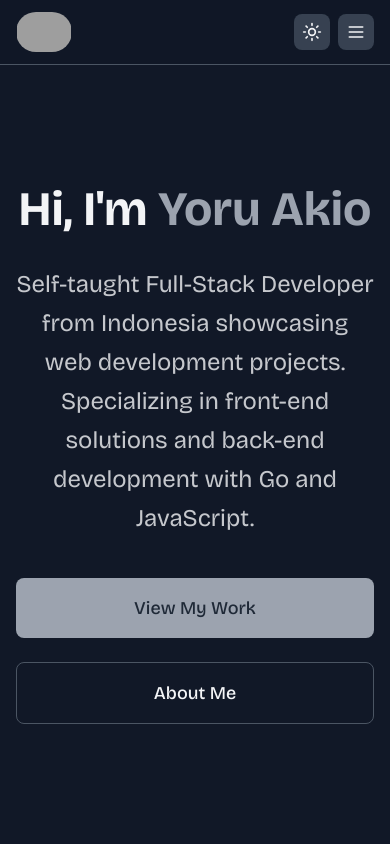
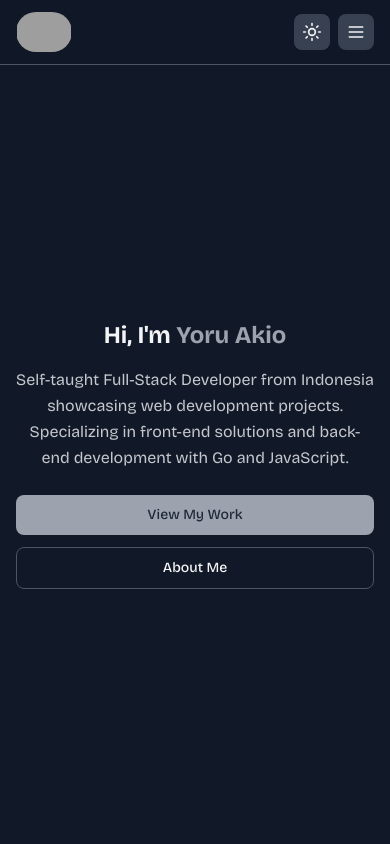
Before and after one commit to YoruAkio/AkioPortfolio, a Next.js app: page / in a window 390 px wide. Shown: the top 844 px of the page. Built offline with nearby package versions, Linux system fonts and the light colour scheme; grey boxes are pictures that could not be loaded.

Commit message:
feat: update Home component styles for improved layout and responsiveness

```diff
--- a/src/pages/index.js
+++ b/src/pages/index.js
@@ -26,25 +26,25 @@ export default function Home() {
               id="home"
               className="min-h-screen flex items-center justify-center pt-16"
             >
-              <div className="max-w-6xl mx-auto px-4 sm:px-6 lg:px-8 text-center">
-                <h1 className="text-5xl sm:text-7xl lg:text-8xl font-bold text-foreground mb-8">
+              <div className="max-w-4xl mx-auto px-4 sm:px-6 lg:px-8 text-center">
+                <h1 className="text-2xl sm:text-5xl lg:text-6xl font-bold text-foreground mb-4 sm:mb-6">
                   Hi, I'm <span className="text-primary">Yoru Akio</span>
                 </h1>
-                <p className="text-2xl sm:text-3xl lg:text-4xl text-foreground/80 mb-10 max-w-5xl mx-auto leading-relaxed">
+                <p className="text-base sm:text-xl lg:text-2xl text-foreground/80 mb-6 sm:mb-8 max-w-4xl mx-auto leading-relaxed">
                   Self-taught Full-Stack Developer from Indonesia showcasing web
                   development projects. Specializing in front-end solutions and
                   back-end development with Go and JavaScript.
                 </p>
-                <div className="flex flex-col sm:flex-row gap-6 justify-center">
+                <div className="flex flex-col sm:flex-row gap-3 sm:gap-4 justify-center">
                   <a
                     href="#projects"
-                    className="px-10 py-4 text-lg bg-primary text-primary-foreground rounded-lg hover:bg-primary/90 transition-colors font-medium"
+                    className="px-5 py-2.5 sm:px-8 sm:py-3 text-sm sm:text-base bg-primary text-primary-foreground rounded-lg hover:bg-primary/90 transition-colors font-medium"
                   >
                     View My Work
                   </a>
                   <a
                     href="#about"
-                    className="px-10 py-4 text-lg border border-border text-foreground rounded-lg hover:bg-secondary transition-colors font-medium"
+                    className="px-5 py-2.5 sm:px-8 sm:py-3 text-sm sm:text-base border border-border text-foreground rounded-lg hover:bg-secondary transition-colors font-medium"
                   >
                     About Me
                   </a>
@@ -57,8 +57,8 @@ export default function Home() {
             <Projects />
           </div>
 
-          {/* Spacer to allow footer reveal - half screen height */}
-          <div className="h-[37vh]"></div>
+          {/* Spacer to allow footer reveal - responsive heights */}
+          <div className="h-[40vh] [@media(max-width:390px)]:h-[40vh] [@media(max-width:1024px)]:h-[38vh] lg:h-[28vh]"></div>
         </div>
       </div>
     </>
```
